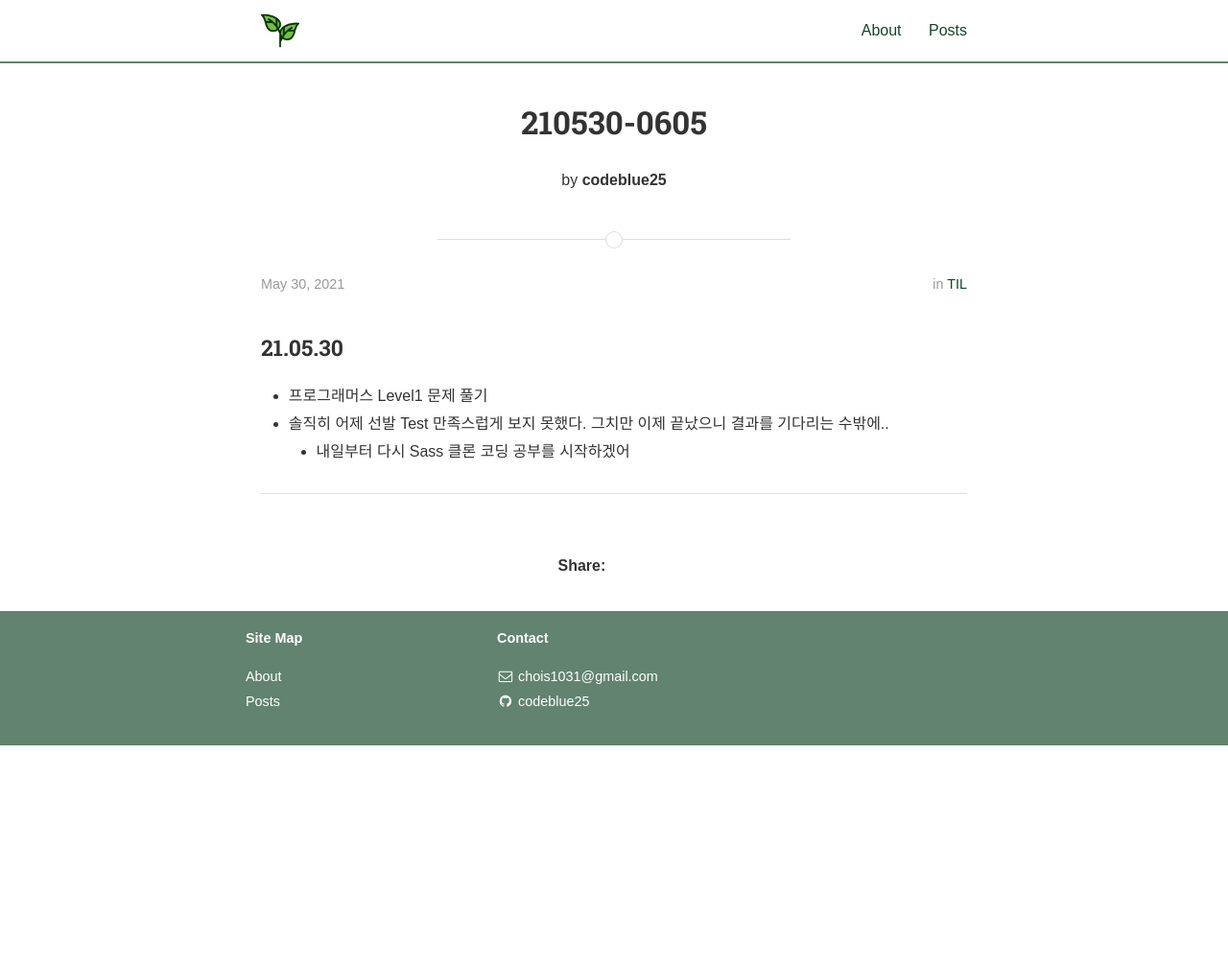
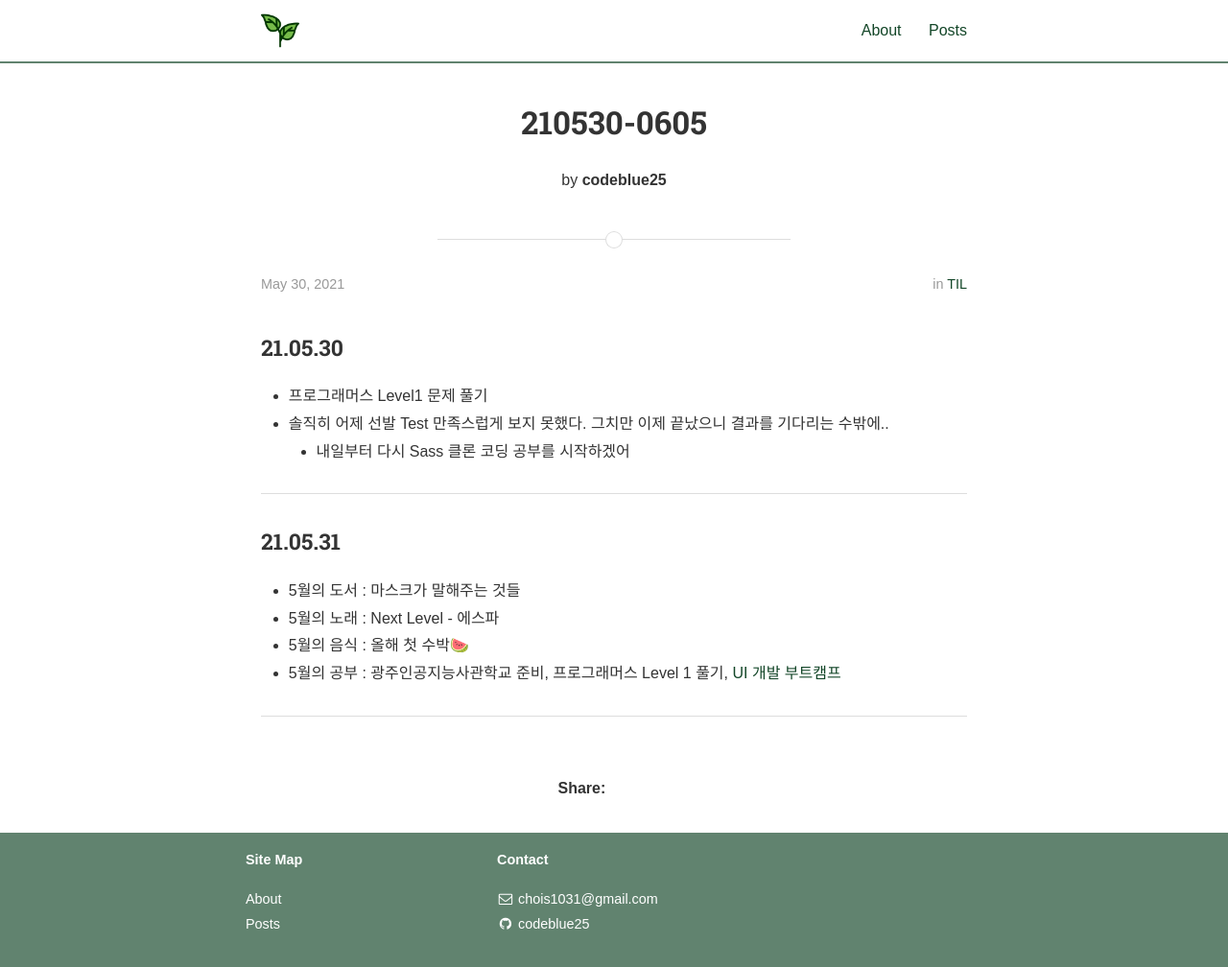
Before and after one commit to codeblue25/codeblue25.github.io, a Jekyll site: the page built from _posts/2021-05-30-0605.md, in a window 1280 px wide and 1009 px high. Shown: the whole window at 96% size. Built offline with Jekyll 4.4.1, drawn with Linux system fonts in a browser that asks for light colours; nearby versions of some CDN libraries; some web fonts are replaced; a style sheet for code colours, icons or effects is not loaded.

Commit message:
210531 TIL

```diff
--- a/_posts/2021-05-30-0605.md
+++ b/_posts/2021-05-30-0605.md
@@ -13,3 +13,12 @@ categories: TIL
   - 내일부터 다시 Sass 클론 코딩 공부를 시작하겠어
 
 ---
+
+<h3>21.05.31</h3>
+
+- 5월의 도서 : 마스크가 말해주는 것들
+- 5월의 노래 : Next Level - 에스파
+- 5월의 음식 : 올해 첫 수박🍉
+- 5월의 공부 : 광주인공지능사관학교 준비, 프로그래머스 Level 1 풀기, [UI 개발 부트캠프](https://edu.goorm.io/lecture/25681/%EA%B9%80%EB%B2%84%EA%B7%B8%EC%9D%98-ui-%EA%B0%9C%EB%B0%9C-%EB%B6%80%ED%8A%B8%EC%BA%A0%ED%94%84-%EA%B2%BD%EB%A0%A5%EA%B0%99%EC%9D%80-%EC%8B%A0%EC%9E%85%EC%9C%BC%EB%A1%9C-%EB%A0%88%EB%B2%A8%EC%97%85)
+
+---
```
